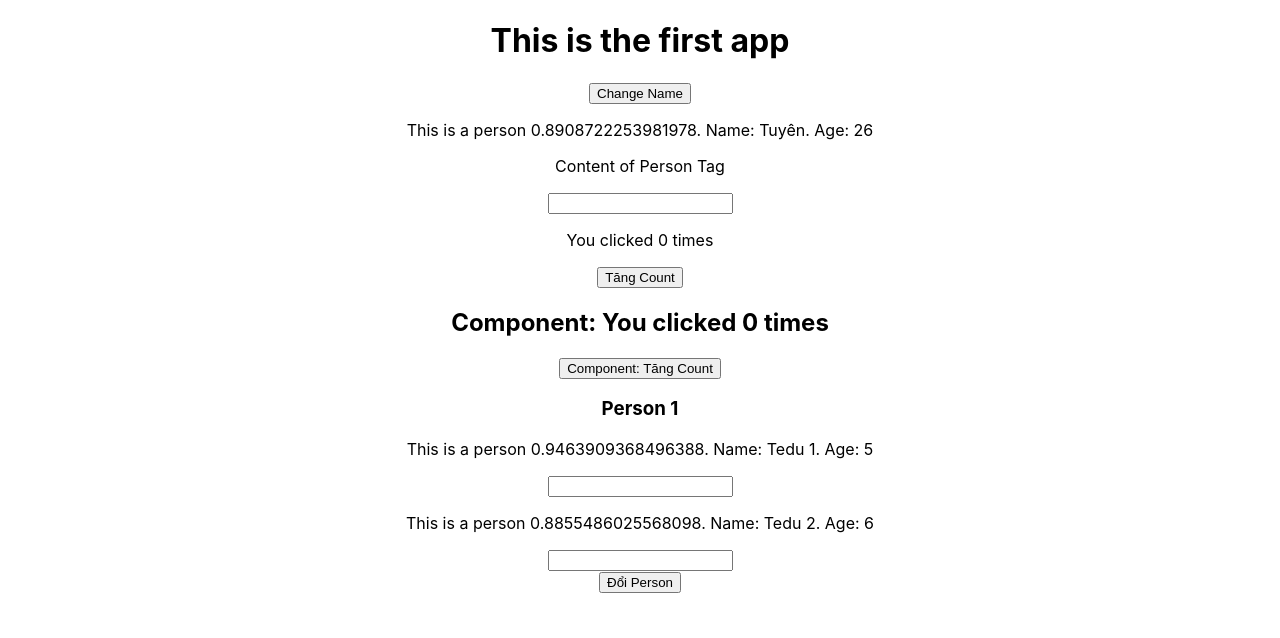
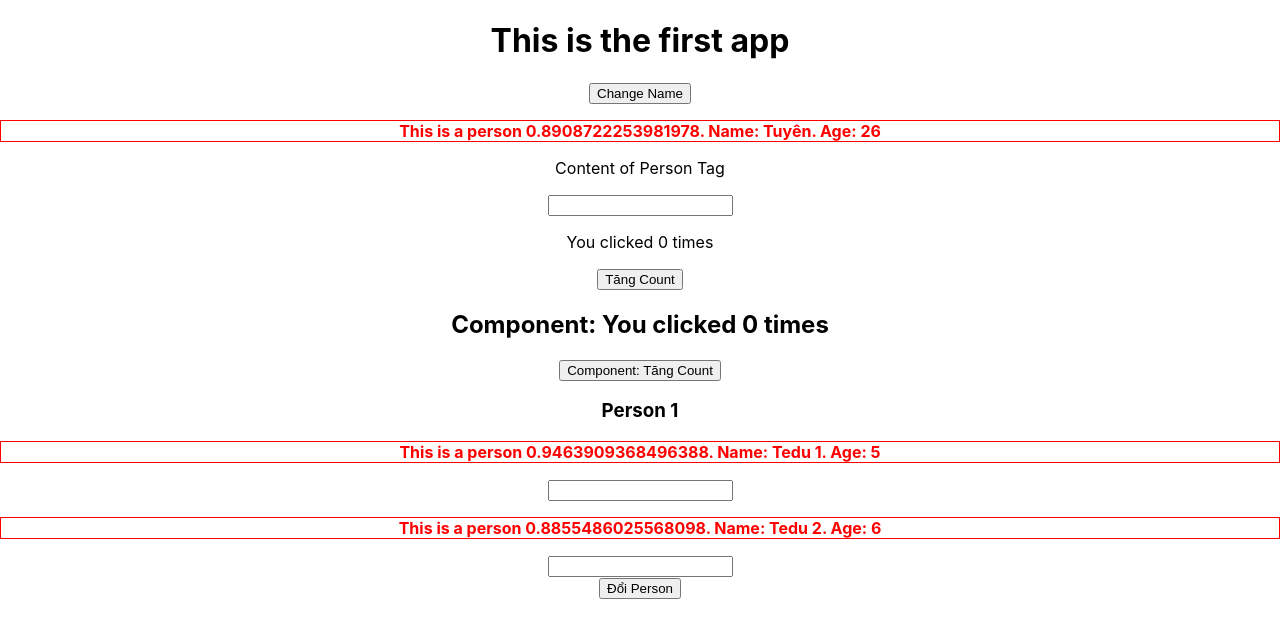
Before and after one commit to nguyenvantuyen6789/React-Tutorial-Tedu, a React (Create React App) app: page / in a window 1280 px wide. Shown: the top 638 px of the page. Built offline with nearby package versions, Linux system fonts and the light colour scheme.

Commit message:
Xong! Liên Kết Với File Css

```diff
--- /dev/null
+++ b/src/components/Person.css
@@ -0,0 +1,3 @@
+.person {
+    color: red;
+}
--- a/src/components/Person.js
+++ b/src/components/Person.js
@@ -1,8 +1,14 @@
 import React from "react";
+import "./Person.css"
 
 const Person = (props) => {
+    const styleCSS = {
+        border: "1px solid red",
+        fontWeight: "bold"
+    }
+
     return <div>
-            <p onClick={props.clickHere}>This is a person {Math.random()}. Name: {props.name}. Age: {props.age}</p>
+            <p style={styleCSS} className="person" onClick={props.clickHere}>This is a person {Math.random()}. Name: {props.name}. Age: {props.age}</p>
             <p>{props.children}</p>
             <input type="text" onChange={props.changed} />
         </div>
```
